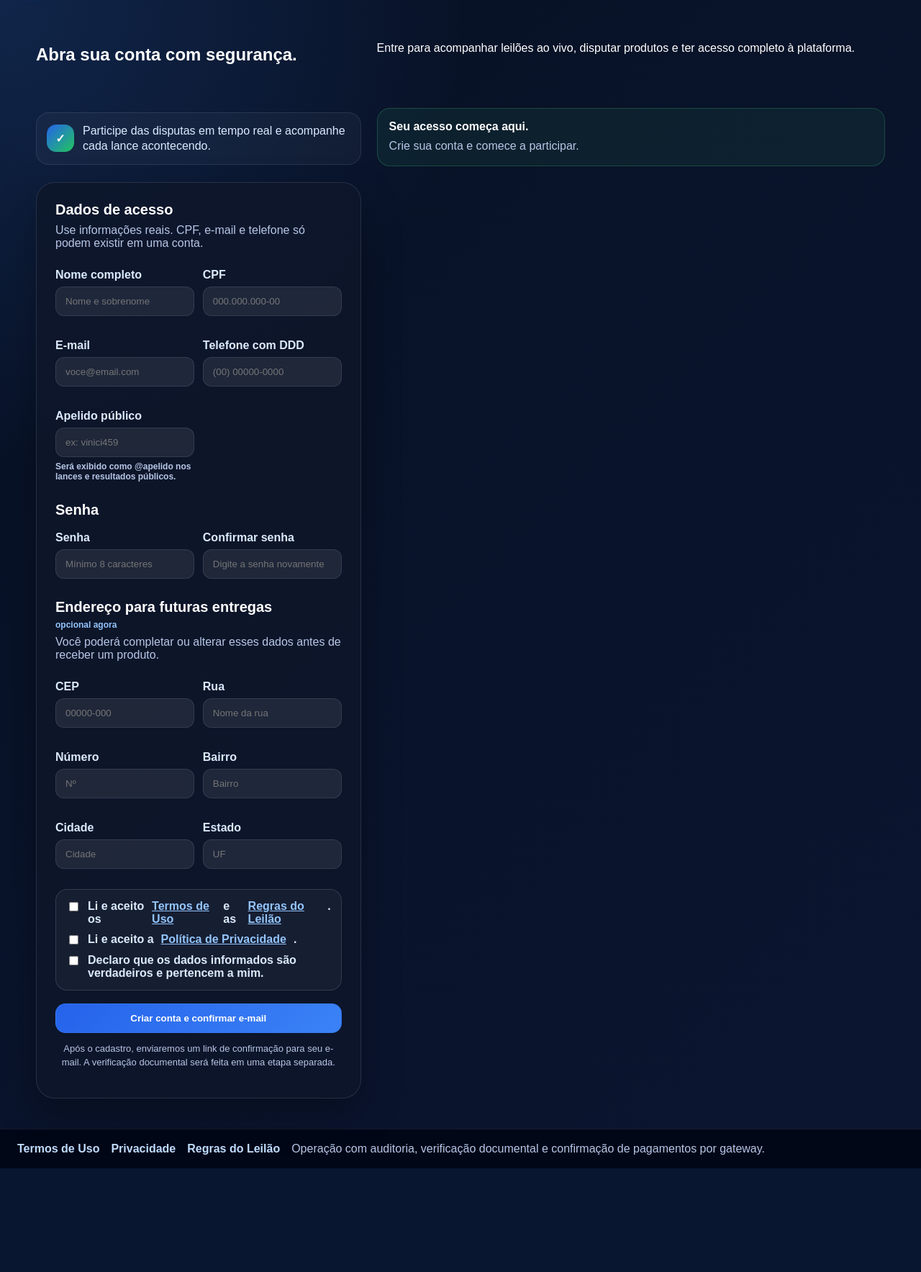
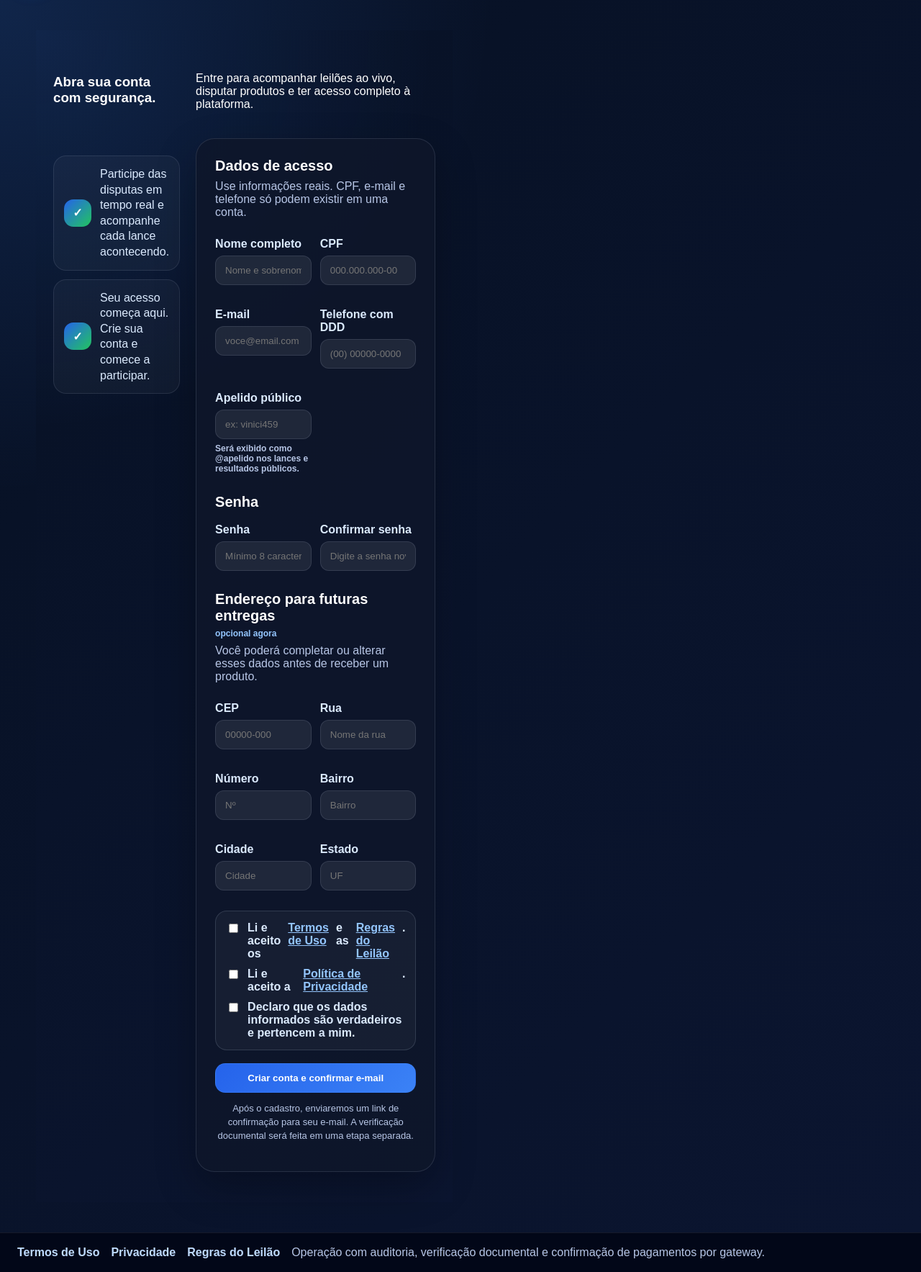
Before and after one commit to vinici459/lanceiocerto, a FastAPI app: page /register in a window 1280 px wide. Shown: the part 75-1842 px from the top of the page at 72% size. Before the commit the page ends 1698 px from the top, so only its background shows below. Run offline with FastAPI, Linux system fonts and the light colour scheme.

```diff
--- a/templates/register.html
+++ b/templates/register.html
@@ -1,5 +1,7 @@
 {% extends "base.html" %}
 {% block content %}
+<section class="register-pro-shell lc-register-clean">
+  <div class="register-pro-card register-professional-grid">
     <section class="register-pro-shell lc-register-clean">
       <div class="register-pro-card register-professional-grid">
 
@@ -14,13 +16,12 @@
             <strong>✓</strong>
             <span>Participe das disputas em tempo real e acompanhe cada lance acontecendo.</span>
           </div>
+
+          <div>
+            <strong>✓</strong>
+            <span>Seu acesso começa aqui. Crie sua conta e comece a participar.</span>
           </div>
-
-      <div class="register-policy-note">
-        <strong>Seu acesso começa aqui.</strong>
-        <span>Crie sua conta e comece a participar.</span>
         </div>
-    </aside>
 
     <form class="register-pro-form register-main-form" method="post" action="/register" autocomplete="on">
       <div class="form-title-row">
```
Lines whose indentation alone changed are shown as unchanged.
